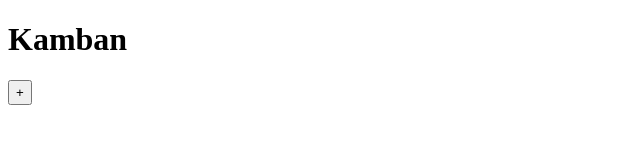
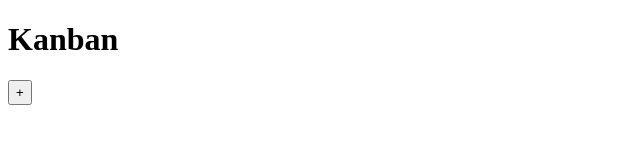
Before and after one commit to francescolicastillo/React_kanban, a React (Create React App) app: page / in a window 1280 px wide. Shown: the top 160 px of the page, without its empty margins (0-640 px from the left). Built offline with nearby package versions, Linux system fonts and the light colour scheme.

Commit message:
Type Error fixed

```diff
--- a/src/App.tsx
+++ b/src/App.tsx
@@ -19,7 +19,7 @@ function App() {
 
   return (
     <div className="App">
-      <h1>Kamban</h1>
+      <h1>Kanban</h1>
       <div className='container'>
         { panels }
         <button
```
